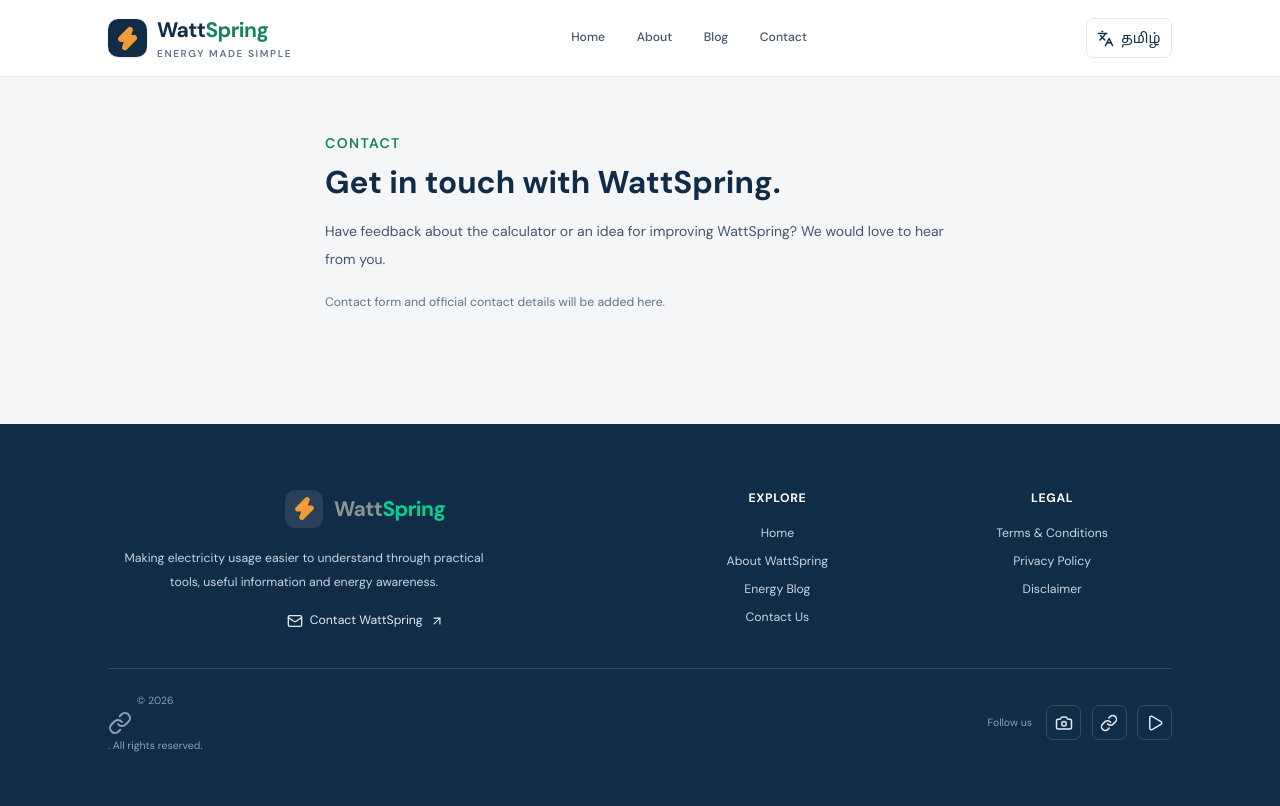
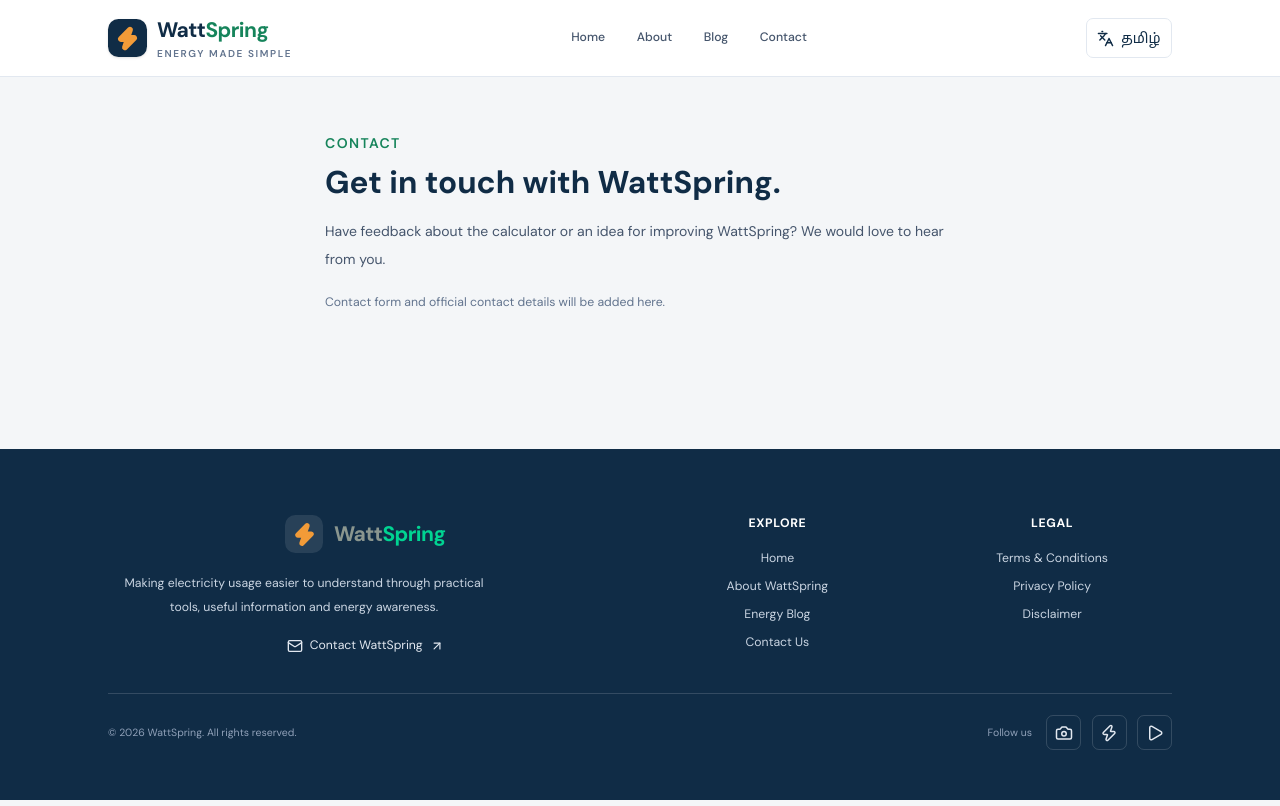
Before and after one commit to abhinandkrishna20/wattspring, a React (Vite) app: page /contact in a window 1280 px wide. Built offline with nearby package versions, Linux system fonts and the light colour scheme.

Commit message:
footer updated

```diff
--- a/src/components/Footer.tsx
+++ b/src/components/Footer.tsx
@@ -1,17 +1,5 @@
-
-import {
-  Zap,
-  ArrowUpRight,
-
- Camera ,
-Link ,
-
-
-  Mail,
-  Play,
-} from "lucide-react";
-
-
+import { Zap, ArrowUpRight, Camera, Mail, Play } from "lucide-react";
+import { Link } from "react-router-dom";
 const exploreLinks = [
   { label: "Home", href: "/" },
   { label: "About WattSpring", href: "/about" },
@@ -34,12 +22,12 @@ const socialLinks = [
   {
     label: "LinkedIn",
     href: "https://www.linkedin.com/",
-    Icon: Link,
+    Icon: Zap,
   },
   {
     label: "YouTube",
     href: "https://www.youtube.com/",
-    Icon: Play ,
+    Icon: Play,
   },
 ];
 
@@ -65,9 +53,8 @@ export default function Footer() {
             </a>
 
             <p className="mt-5 max-w-md text-sm leading-7 text-slate-300">
-              Making electricity usage easier to understand
-              through practical tools, useful information and
-              energy awareness.
+              Making electricity usage easier to understand through practical
+              tools, useful information and energy awareness.
             </p>
 
             <a
@@ -123,19 +110,18 @@ export default function Footer() {
 
         <div className="mt-10 flex flex-col gap-5 border-t border-white/15 pt-6 sm:flex-row sm:items-center sm:justify-between">
           <p className="text-xs leading-6 text-slate-400">
-            © {new Date().getFullYear()} <Link to="/">WattSpring</Link>.
-            All rights reserved.
+            © {new Date().getFullYear()} <Link to="/">WattSpring</Link>. All
+            rights reserved.
           </p>
 
           <div className="flex items-center gap-3">
-            <span className="mr-1 text-xs text-slate-400">
-              Follow us
-            </span>
+            <span className="mr-1 text-xs text-slate-400">Follow us</span>
 
             {socialLinks.map(({ label, href, Icon }) => (
-              <a
+              <Link
                 key={label}
-                href={href}
+                to={href}
+
                 target="_blank"
                 rel="noreferrer"
                 aria-label={label}
@@ -143,7 +129,7 @@ export default function Footer() {
                 className="grid size-10 place-items-center rounded-lg border border-white/15 text-slate-200 transition hover:border-emerald-400 hover:bg-white/10 hover:text-emerald-300"
               >
                 <Icon size={18} />
-              </a>
+              </Link>
             ))}
           </div>
         </div>
```
